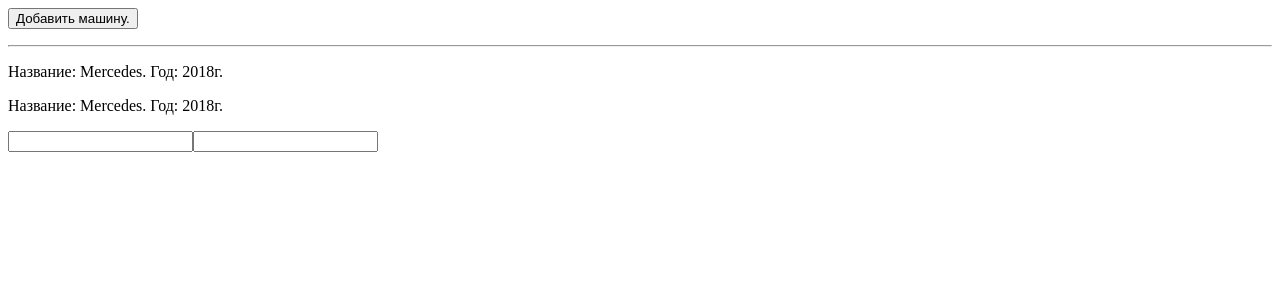
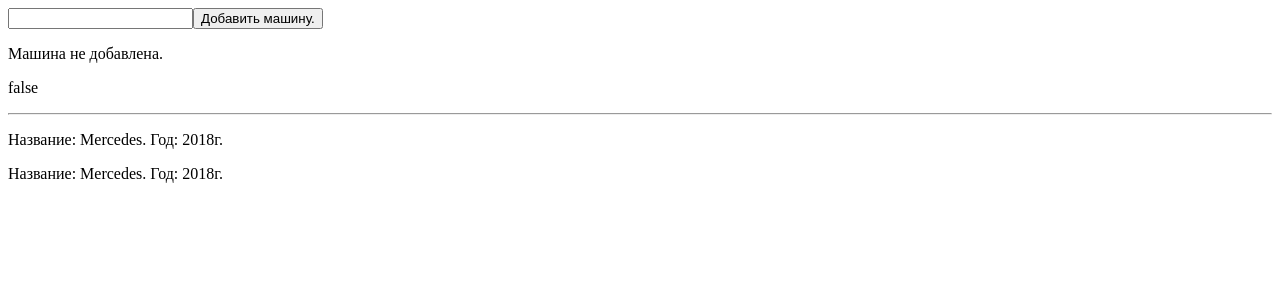
Before and after one commit to Obazure/ANGULAR-MARATHON, an Angular app: page / in a window 1280 px wide. Shown: the top 300 px of the page. Built offline with nearby package versions, Linux system fonts and the light colour scheme.

Commit message:
9-10 lesson done [()] + *ngIf

```diff
--- a/src/app/cars/cars.component.html
+++ b/src/app/cars/cars.component.html
@@ -1,13 +1,10 @@
+<input type="text" class="form-control" [(ngModel)]="carName" >
 <button class="btn btn-primary" (click)="addCar()">Добавить машину.</button>
+<p *ngIf="addCarStatus; else successStatus">Машина добавлена.</p>
+<ng-template #successStatus>
+<p >Машина не добавлена.</p>
+</ng-template>
 <p>{{addCarStatus}}</p>
 <hr>
 <div class="app-car"></div>
 <div class="app-car"></div>
-
-
-<input type="text" class="form-control"
-       #myInp
-       (keyup.enter)="onKeyUp($event)">
-
-<input type="text" class="form-control" [(ngModel)]="inputText" >
-<p>{{ inputText }}</p>
--- a/src/app/cars/cars.component.ts
+++ b/src/app/cars/cars.component.ts
@@ -7,17 +7,14 @@ import {Component, OnInit} from '@angular/core';
 })
 export class CarsComponent {
 
-    addCarStatus = '';
-    inputText = '';
+    addCarStatus = false;
+    carName = '';
 
     constructor() {
     }
 
     addCar() {
-        this.addCarStatus = 'Машина добавлена';
+        this.addCarStatus = true;
     }
 
-    onKeyUp(event){
-        this.inputText = event.target.value;
-    }
 }
```
